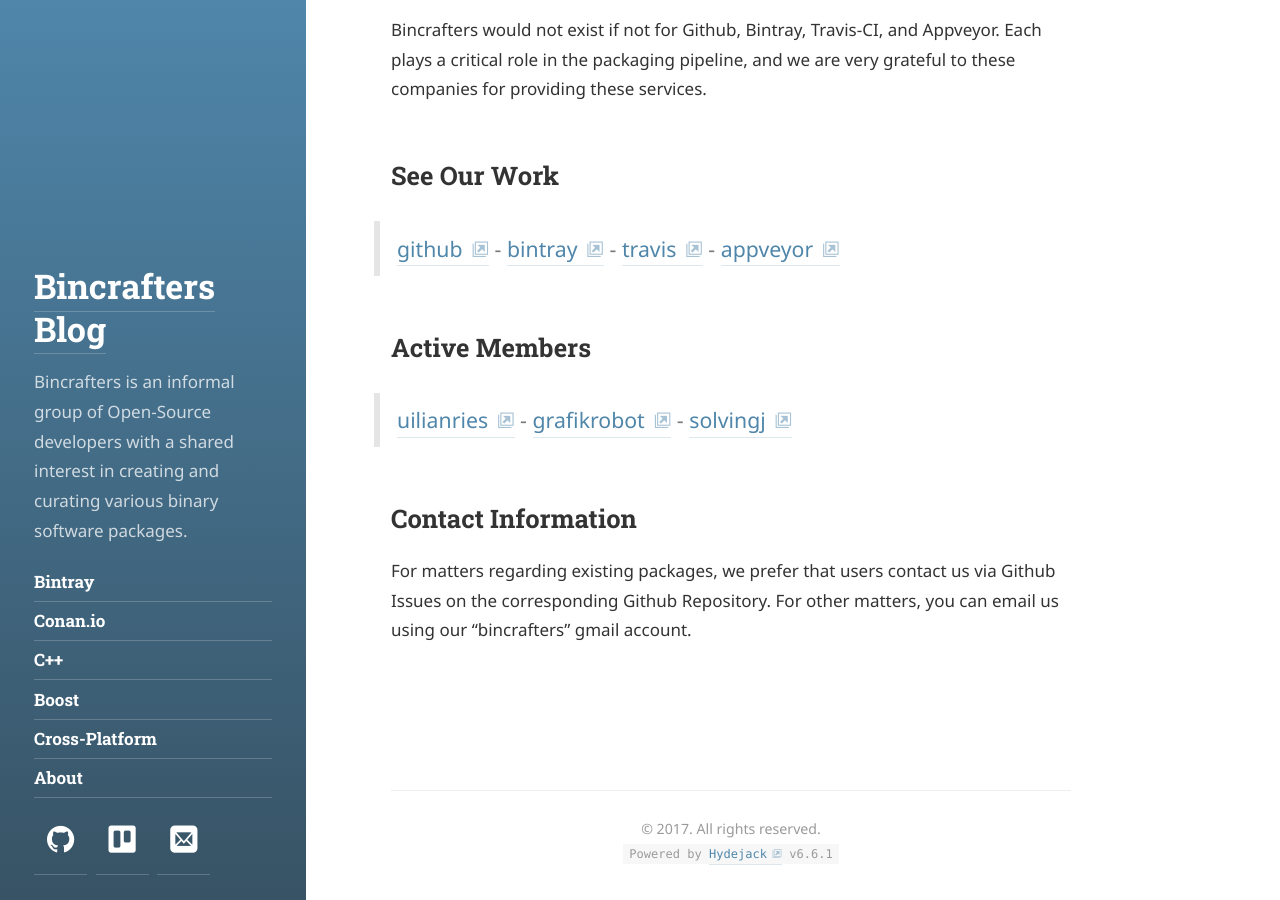
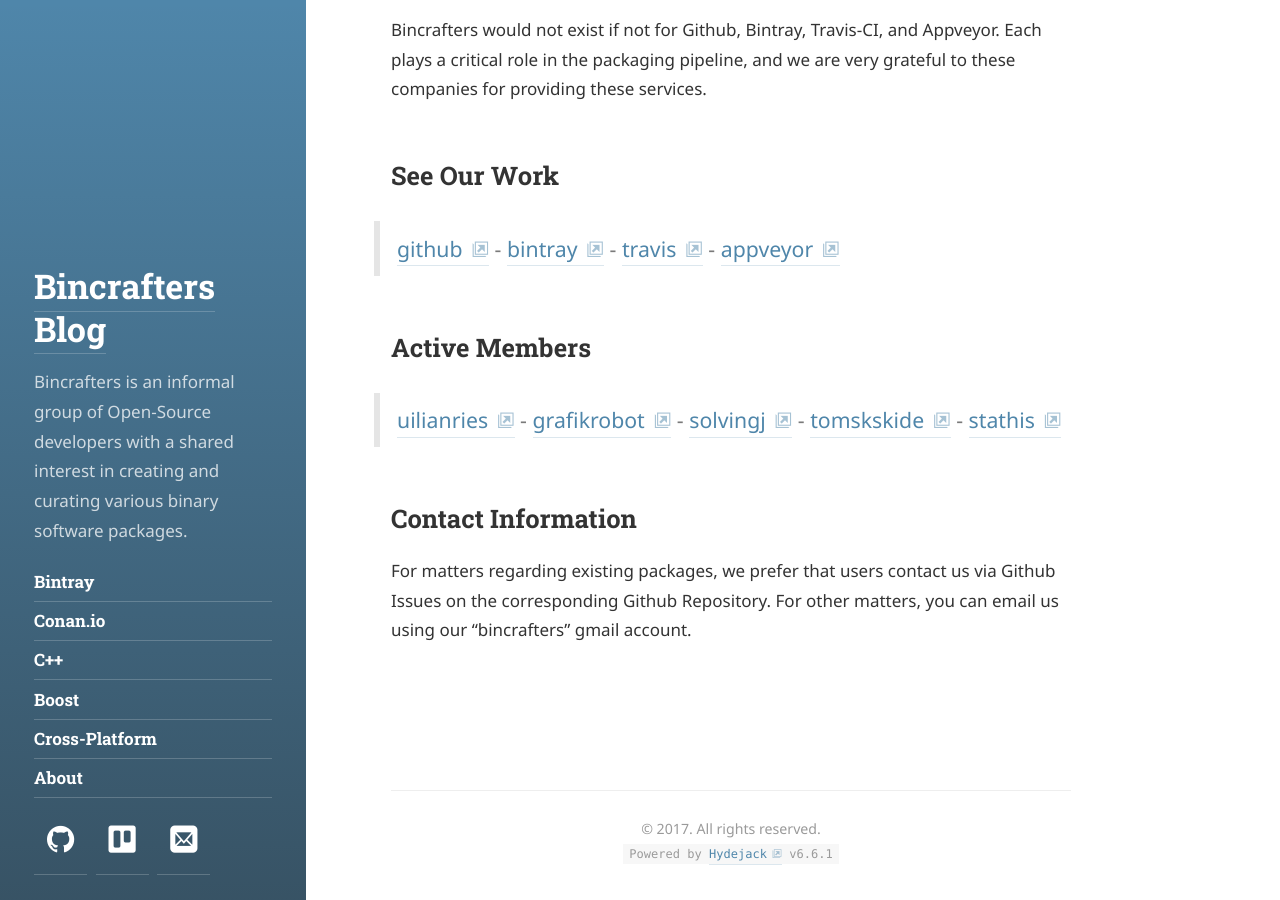
Before and after one commit to bincrafters/bincrafters.github.io, a Jekyll site: the page built from about.md, in a window 1280 px wide and 900 px high, scrolled down 684 px. Built offline with Jekyll 4.4.1, drawn with Linux system fonts in a browser that asks for light colours; some web fonts are replaced.

Commit message:
added stathis/tomskside to members

```diff
--- a/about.md
+++ b/about.md
@@ -18,7 +18,7 @@ Bincrafters would not exist if not for Github, Bintray, Travis-CI, and Appveyor.
 
 ## Active Members
 
-> [uilianries](https://github.com/uilianries) - [grafikrobot](https://github.com/grafikrobot) - [solvingj](https://github.org/solvingj)
+> [uilianries](https://github.com/uilianries) - [grafikrobot](https://github.com/grafikrobot) - [solvingj](https://github.org/solvingj) - [tomskskide](https://github.org/SSE4) - [stathis](https://www.npcglib.org/~stathis/blog)
 {:.lead}
 
 
```
